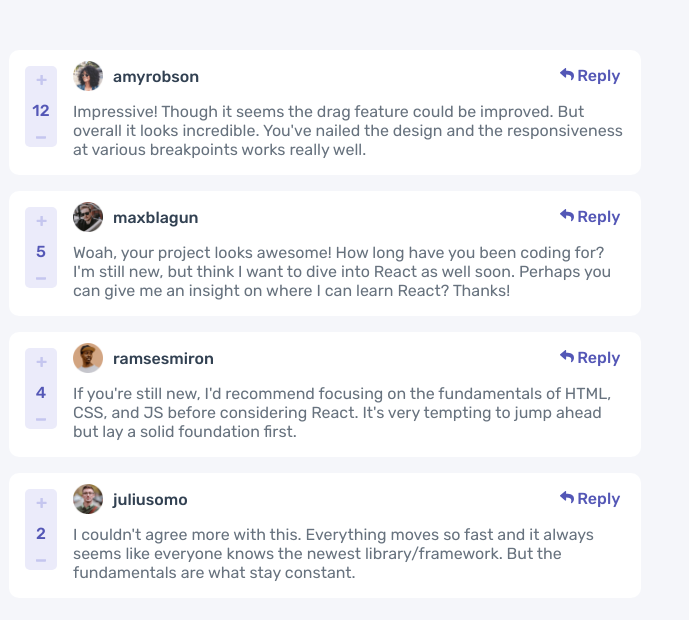
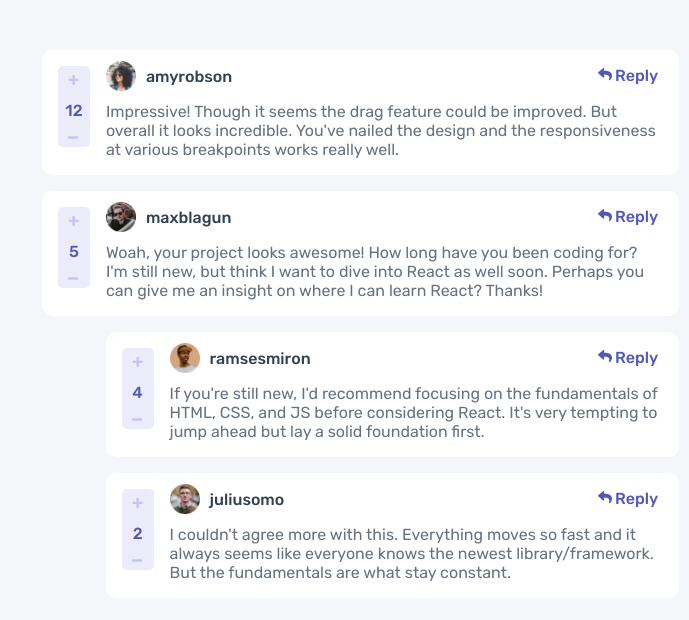
Before and after one commit to ajaythapliyal/interactive-comments, a React (Create React App) app: page / in a window 1280 px wide. Shown: the top 620 px of the page, without its empty margins (315-1004 px from the left). Built offline with nearby package versions, Linux system fonts and the light colour scheme.

Commit message:
aligns the replies properly wrt parent

```diff
--- a/src/App.module.css
+++ b/src/App.module.css
@@ -8,7 +8,7 @@ body{
     width: 100%;
     display: grid;
     margin-top: min(10%, 50px);
-    grid-template-columns: 1fr clamp(330px, 50% ,1250px) 1fr;
+    grid-template-columns: 1fr clamp(330px, 56% ,1250px) 1fr;
 }
 
 .main-container{
--- a/src/comments/Comment/Comment.js
+++ b/src/comments/Comment/Comment.js
@@ -7,7 +7,7 @@ import useMediaQuery from "../useMediaQuery";
 export function Comment(props) {
   const isMobile = useMediaQuery("(max-width: 500px)");
   return (
-    <>
+    <div className={styles["comment-section"]}>
       <div className={styles.bubble}>
         <Score
           className={styles.score}
@@ -28,6 +28,6 @@ export function Comment(props) {
           replies={reply.replies}
         ></Comment>
       ))}
-    </>
+    </div>
   );
 }
--- a/src/comments/Comment/Comment.module.css
+++ b/src/comments/Comment/Comment.module.css
@@ -1,3 +1,10 @@
+.comment-section{
+    width: 90%;
+    display: flex;
+    flex-direction: column;
+    align-items: flex-end;
+    gap: 1em;
+}
 
 .bubble{
     background-color: hsl(0, 0%, 100%);
```
